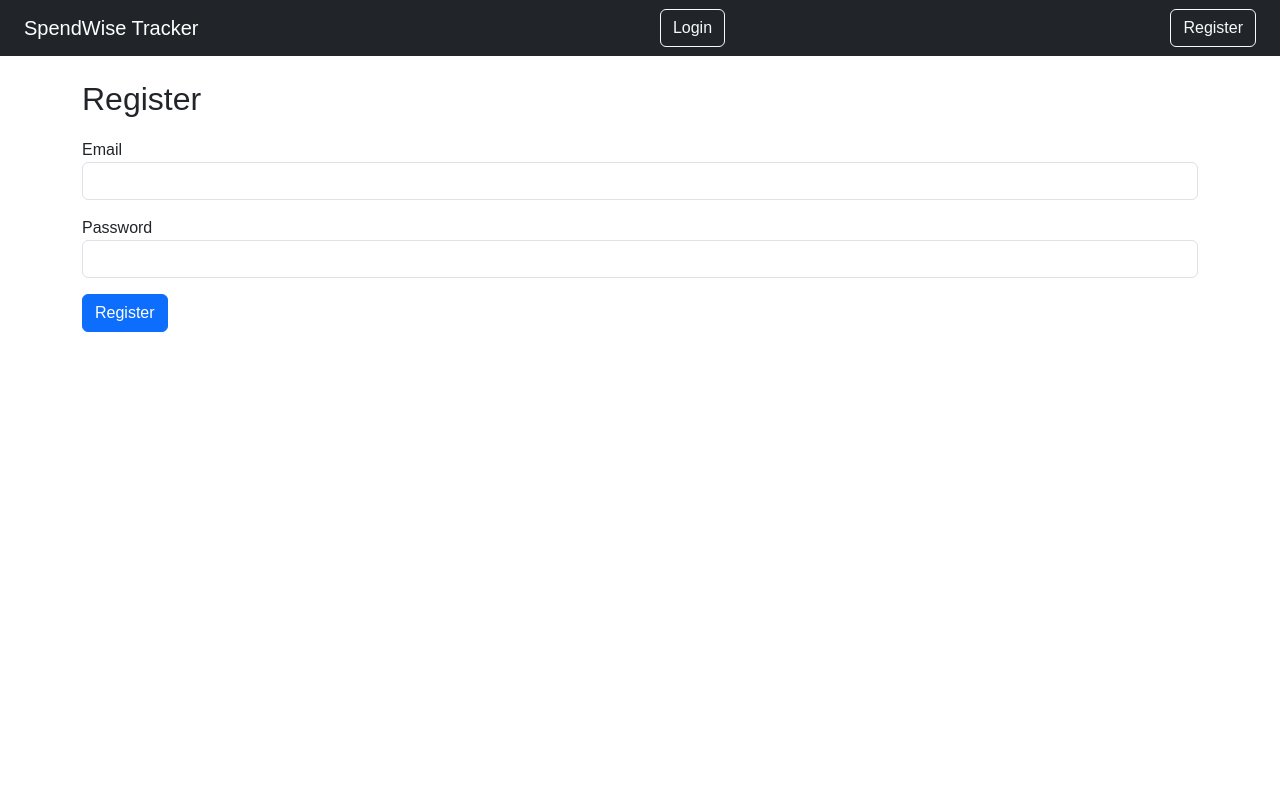
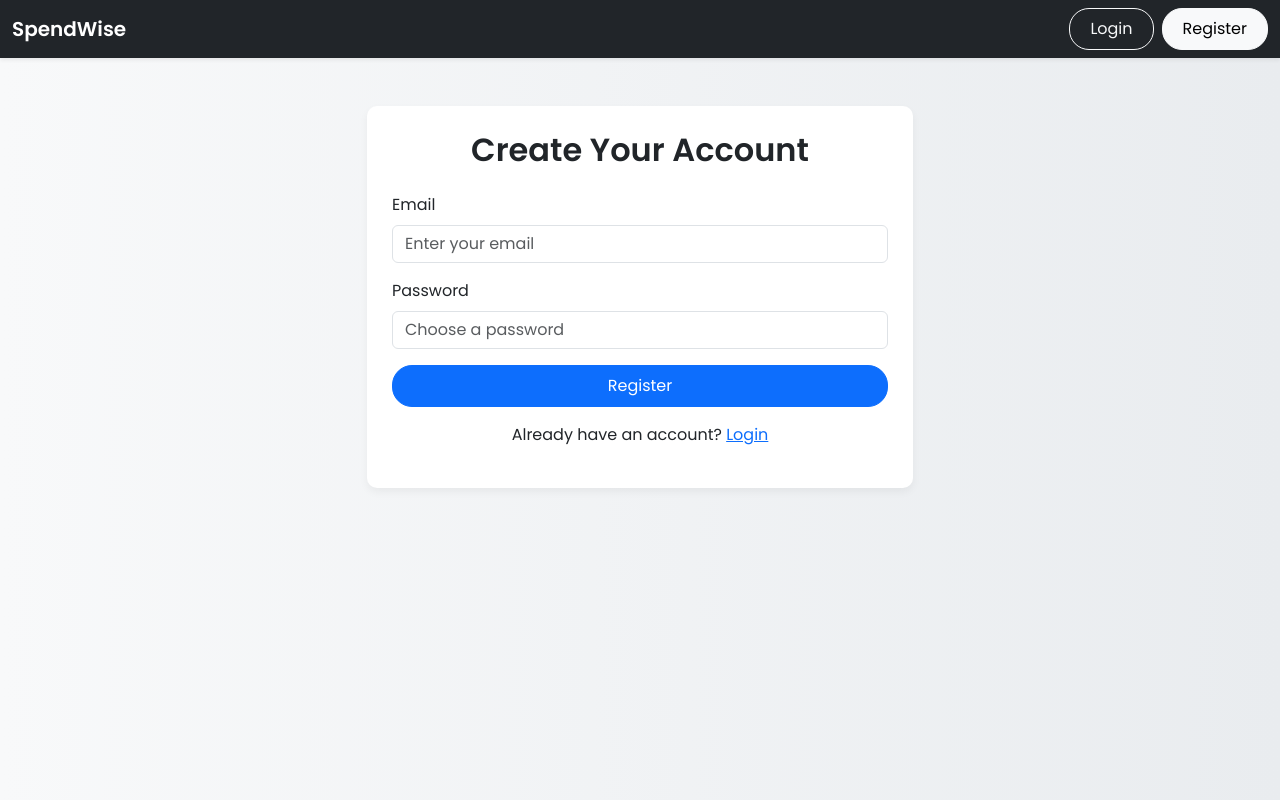
Before and after one commit to venkat133-crypto/python-project, a Flask app: page /register in a window 1280 px wide. Run offline with Flask 3, Linux system fonts and the light colour scheme.

Commit message:
Added some buttons for user experience

```diff
--- a/app/static/style.css
+++ b/app/static/style.css
@@ -1,6 +1,43 @@
 body {
-    font-family: Arial, sans-serif;
+    font-family: 'Poppins', sans-serif;
+    background: linear-gradient(to right, #f8f9fa, #e9ecef);
+    min-height: 100vh;
 }
+
 h2 {
+    font-weight: 600;
     margin-bottom: 20px;
+    text-align: center;
 }
+
+.table {
+    background: #fff;
+    border-radius: 10px;
+    overflow: hidden;
+    box-shadow: 0 4px 8px rgba(0,0,0,0.05);
+}
+
+.table-hover tbody tr:hover {
+    background-color: #f1f3f5;
+}
+
+form {
+    background: #fff;
+    padding: 25px;
+    border-radius: 10px;
+    box-shadow: 0 4px 8px rgba(0,0,0,0.05);
+}
+
+form input, form button {
+    border-radius: 8px;
+}
+
+.btn-primary, .btn-outline-light, .btn-light {
+    border-radius: 20px;
+    padding: 8px 20px;
+    transition: all 0.3s ease;
+}
+
+.btn-primary:hover, .btn-outline-light:hover, .btn-light:hover {
+    transform: scale(1.05);
+}
--- a/app/templates/base.html
+++ b/app/templates/base.html
@@ -4,21 +4,29 @@
     <meta charset="UTF-8">
     <title>SpendWise Tracker</title>
     <link href="https://cdn.jsdelivr.net/npm/bootstrap@5.3.0/dist/css/bootstrap.min.css" rel="stylesheet">
+    <link href="https://fonts.googleapis.com/css2?family=Poppins:wght@400;600&display=swap" rel="stylesheet">
     <link rel="stylesheet" href="{{ url_for('static', filename='style.css') }}">
 </head>
 <body>
-    <nav class="navbar navbar-dark bg-dark px-4">
-        <a href="{{ url_for('main.index') }}" class="navbar-brand">SpendWise Tracker</a>
+
+<nav class="navbar navbar-expand-lg navbar-dark bg-dark shadow-sm sticky-top">
+    <div class="container-fluid">
+        <a class="navbar-brand fw-bold" href="{{ url_for('main.index') }}">SpendWise</a>
+        <div class="d-flex">
             {% if current_user.is_authenticated %}
-        <a href="{{ url_for('main.add_expense') }}" class="btn btn-outline-light">+ Add Expense</a>
+            <a href="{{ url_for('main.add_expense') }}" class="btn btn-outline-light me-2">+ Add Expense</a>
             <a href="{{ url_for('main.logout') }}" class="btn btn-outline-light">Logout</a>
             {% else %}
-        <a href="{{ url_for('main.login') }}" class="btn btn-outline-light">Login</a>
-        <a href="{{ url_for('main.register') }}" class="btn btn-outline-light">Register</a>
+            <a href="{{ url_for('main.login') }}" class="btn btn-outline-light me-2">Login</a>
+            <a href="{{ url_for('main.register') }}" class="btn btn-light">Register</a>
             {% endif %}
+        </div>
+    </div>
 </nav>
-    <div class="container mt-4">
+
+<div class="container my-5">
     {% block content %}{% endblock %}
 </div>
+
 </body>
 </html>
--- a/app/templates/index.html
+++ b/app/templates/index.html
@@ -1,7 +1,8 @@
 {% extends 'base.html' %}
 {% block content %}
+<div class="card p-4 shadow-sm">
     <h2>All Expenses</h2>
-<table class="table table-bordered table-striped">
+    <table class="table table-hover table-striped">
         <thead>
             <tr>
                 <th>Date</th>
@@ -21,4 +22,4 @@
             {% endfor %}
         </tbody>
     </table>
-{% endblock %}
+</div>
--- a/app/templates/register.html
+++ b/app/templates/register.html
@@ -1,15 +1,24 @@
 {% extends 'base.html' %}
 {% block content %}
-<h2>Register</h2>
+<div class="row justify-content-center">
+    <div class="col-md-6">
         <form method="POST">
+            <h2 class="text-center mb-4">Create Your Account</h2>
             <div class="mb-3">
-        <label>Email</label>
-        <input type="email" name="email" class="form-control" required>
+                <label class="form-label">Email</label>
+                <input type="email" name="email" class="form-control" placeholder="Enter your email" required>
             </div>
             <div class="mb-3">
-        <label>Password</label>
-        <input type="password" name="password" class="form-control" required>
+                <label class="form-label">Password</label>
+                <input type="password" name="password" class="form-control" placeholder="Choose a password" required>
             </div>
+            <div class="d-grid">
                 <button type="submit" class="btn btn-primary">Register</button>
+            </div>
+            <p class="text-center mt-3">
+                Already have an account? <a href="{{ url_for('main.login') }}">Login</a>
+            </p>
         </form>
+    </div>
+</div>
 {% endblock %}
```
Also changed, not shown: app/templates/add_expense.html (+13 -7 lines), app/templates/login.html (+14 -5 lines), instance/spendwise.db. Lines whose indentation alone changed are shown as unchanged.
